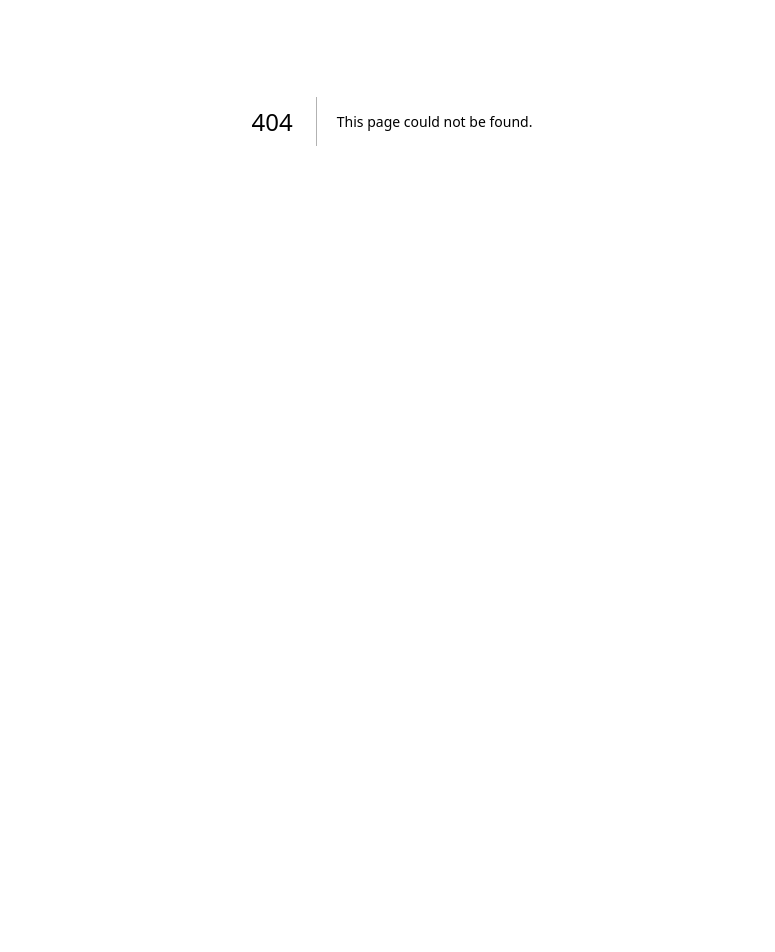
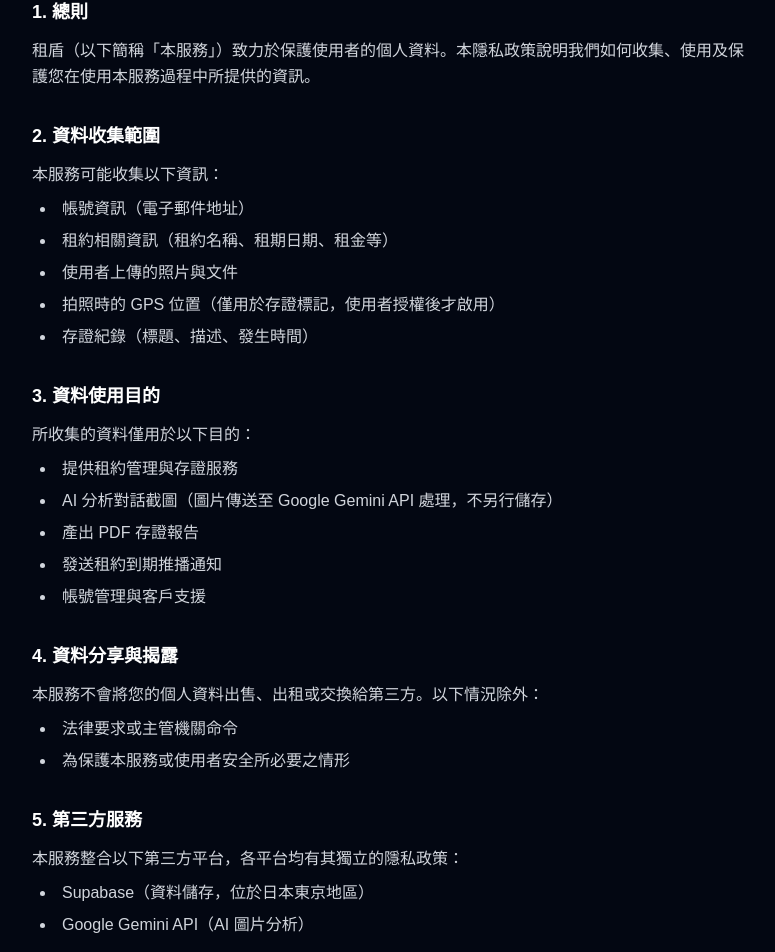
Before and after one commit to newfive111/ai-chatbot-frontend, a Next.js app: page /privacy/zudun in a window 1280 px wide. Before the commit this address had no page. Shown: the part 279-1231 px from the top of the page, without its empty margins (248-1023 px from the left). Before the commit the page ends 800 px from the top, so only its background shows below. Built offline with nearby package versions, Linux system fonts and the light colour scheme.

Commit message:
Add 租盾 privacy policy page

```diff
--- /dev/null
+++ b/app/privacy/zudun/page.tsx
@@ -0,0 +1,118 @@
+import NavBar from "../../components/NavBar";
+
+export const metadata = {
+  title: "隱私政策 | 租盾",
+  description: "租盾 App 隱私政策",
+};
+
+export default function ZudunPrivacyPage() {
+  return (
+    <main className="min-h-screen bg-gray-950 text-white">
+      <NavBar />
+      <div className="max-w-3xl mx-auto px-6 py-16">
+        <h1 className="text-3xl font-bold mb-2">隱私政策</h1>
+        <p className="text-gray-400 text-sm mb-1">租盾（Rent Shield）App</p>
+        <p className="text-gray-500 text-sm mb-10">最後更新：2026 年 4 月 29 日</p>
+
+        <div className="flex flex-col gap-8 text-gray-300 leading-relaxed">
+
+          <section>
+            <h2 className="text-lg font-semibold text-white mb-3">1. 總則</h2>
+            <p>
+              租盾（以下簡稱「本服務」）致力於保護使用者的個人資料。本隱私政策說明我們如何收集、使用及保護您在使用本服務過程中所提供的資訊。
+            </p>
+          </section>
+
+          <section>
+            <h2 className="text-lg font-semibold text-white mb-3">2. 資料收集範圍</h2>
+            <p className="mb-2">本服務可能收集以下資訊：</p>
+            <ul className="list-disc list-inside flex flex-col gap-1.5 pl-2">
+              <li>帳號資訊（電子郵件地址）</li>
+              <li>租約相關資訊（租約名稱、租期日期、租金等）</li>
+              <li>使用者上傳的照片與文件</li>
+              <li>拍照時的 GPS 位置（僅用於存證標記，使用者授權後才啟用）</li>
+              <li>存證紀錄（標題、描述、發生時間）</li>
+            </ul>
+          </section>
+
+          <section>
+            <h2 className="text-lg font-semibold text-white mb-3">3. 資料使用目的</h2>
+            <p className="mb-2">所收集的資料僅用於以下目的：</p>
+            <ul className="list-disc list-inside flex flex-col gap-1.5 pl-2">
+              <li>提供租約管理與存證服務</li>
+              <li>AI 分析對話截圖（圖片傳送至 Google Gemini API 處理，不另行儲存）</li>
+              <li>產出 PDF 存證報告</li>
+              <li>發送租約到期推播通知</li>
+              <li>帳號管理與客戶支援</li>
+            </ul>
+          </section>
+
+          <section>
+            <h2 className="text-lg font-semibold text-white mb-3">4. 資料分享與揭露</h2>
+            <p className="mb-2">本服務不會將您的個人資料出售、出租或交換給第三方。以下情況除外：</p>
+            <ul className="list-disc list-inside flex flex-col gap-1.5 pl-2">
+              <li>法律要求或主管機關命令</li>
+              <li>為保護本服務或使用者安全所必要之情形</li>
+            </ul>
+          </section>
+
+          <section>
+            <h2 className="text-lg font-semibold text-white mb-3">5. 第三方服務</h2>
+            <p className="mb-2">本服務整合以下第三方平台，各平台均有其獨立的隱私政策：</p>
+            <ul className="list-disc list-inside flex flex-col gap-1.5 pl-2">
+              <li>Supabase（資料儲存，位於日本東京地區）</li>
+              <li>Google Gemini API（AI 圖片分析）</li>
+            </ul>
+          </section>
+
+          <section>
+            <h2 className="text-lg font-semibold text-white mb-3">6. 資料保留</h2>
+            <p>
+              您的資料儲存於 Supabase 雲端服務，採用業界標準加密保護。您可隨時透過 App 內「我的」頁面申請刪除帳號及所有相關資料。
+            </p>
+          </section>
+
+          <section>
+            <h2 className="text-lg font-semibold text-white mb-3">7. 資料安全</h2>
+            <p>
+              本服務採用 HTTPS/TLS 加密技術保護資料傳輸，並採取適當的技術與管理措施防止未經授權的存取、使用或洩漏。
+            </p>
+          </section>
+
+          <section>
+            <h2 className="text-lg font-semibold text-white mb-3">8. 您的權利</h2>
+            <p className="mb-2">您有權：</p>
+            <ul className="list-disc list-inside flex flex-col gap-1.5 pl-2">
+              <li>查詢本服務持有的您的個人資料</li>
+              <li>要求更正不正確的資料</li>
+              <li>要求刪除您的帳號及所有個人資料</li>
+              <li>撤回 GPS 位置或通知授權（可於手機設定中調整）</li>
+            </ul>
+          </section>
+
+          <section>
+            <h2 className="text-lg font-semibold text-white mb-3">9. 政策變更</h2>
+            <p>
+              本政策如有重大變更，將於本頁面公告，並更新頁面頂部的「最後更新」日期。建議定期查閱本頁面以了解最新政策。
+            </p>
+          </section>
+
+          <section>
+            <h2 className="text-lg font-semibold text-white mb-3">10. 聯絡我們</h2>
+            <p>如有任何關於隱私權的問題或請求，請透過以下方式聯絡我們：</p>
+            <div className="mt-3 bg-gray-900 rounded-xl px-5 py-4 text-sm">
+              <p className="font-medium text-white mb-1">租盾</p>
+              <p className="text-gray-400">
+                電子郵件：
+                <a href="mailto:youfanliao444@gmail.com" className="text-blue-400 hover:text-blue-300 underline transition">
+                  youfanliao444@gmail.com
+                </a>
+              </p>
+            </div>
+          </section>
+
+        </div>
+      </div>
+    </main>
+  );
+}
```
